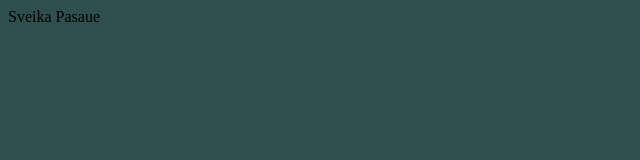
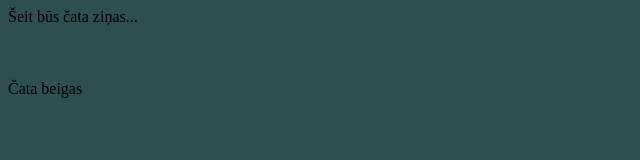
Before and after one commit to IVimba/IVimba, a plain HTML site: page index.html in a window 1280 px wide. Shown: the full height of the page, 0-640 px from the left. Drawn offline with Linux system fonts and the light colour scheme.

Commit message:
Update index.html

```diff
--- a/index.html
+++ b/index.html
@@ -3,11 +3,17 @@
 <head>
     <meta charset="UTF-8">
     <meta name="viewport" content="width=device-width, initial-scale=1.0">
-    <title>Document</title>
+    <title>čata aplikācija</title>
     <link href="Style.css" rel="stylesheet">
 </head>
 <body>
-    Sveika Pasaue
+    <div class="Pamatlaukums">
+        <div class="CataZina">
+            Šeit būs čata ziņas...
+            <br> <br> <br> <br>
+            Čata beigas
+        </div>
+    </div>
     <script src="Script.js"></script>
 </body>
 </html>
```
